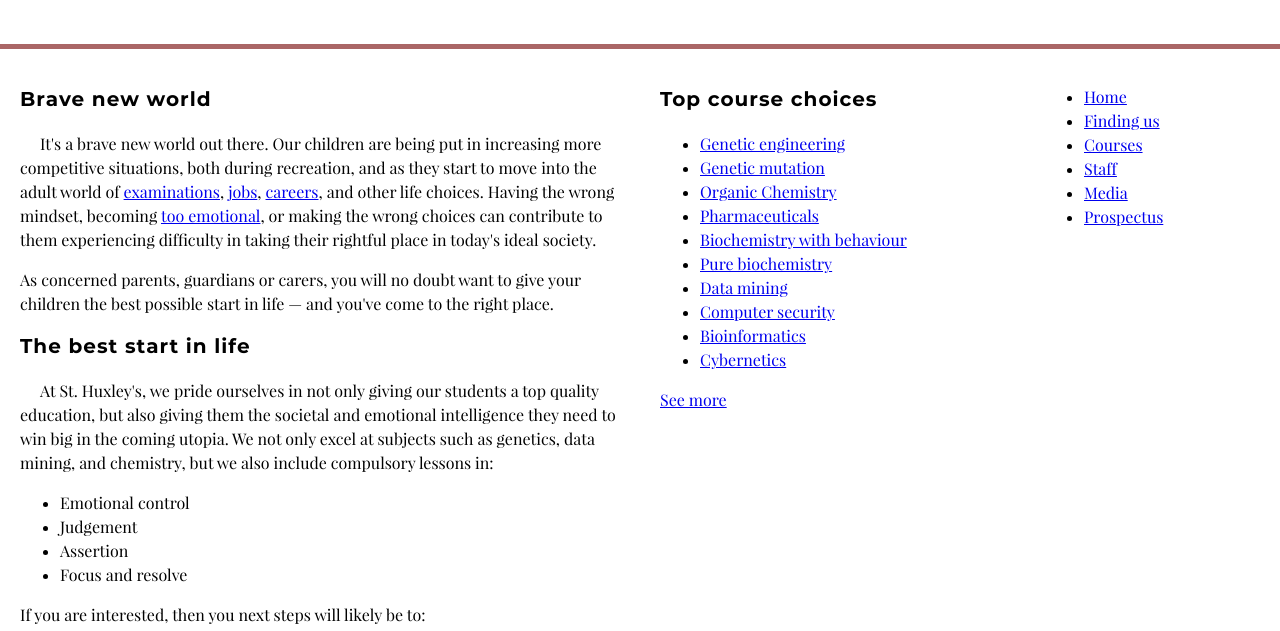
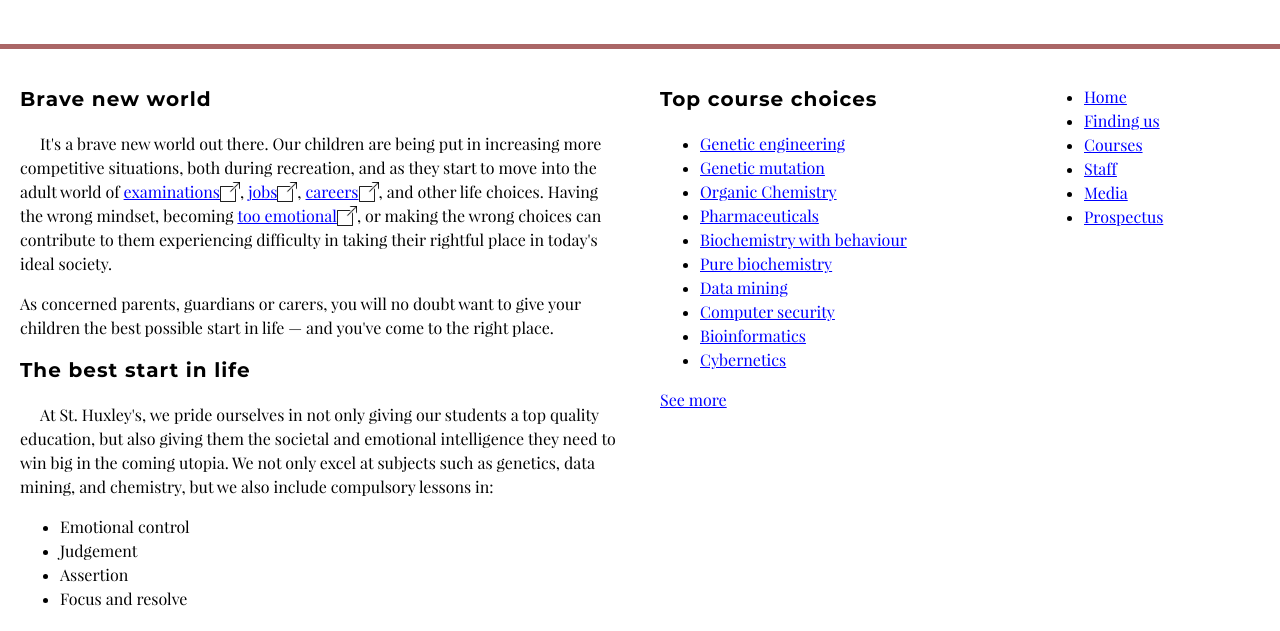
Before and after one commit to daCruzNobre/INFT1206_Joao.DaCruzNobre, a plain HTML site: page lab3part3/index.html in a window 1280 px wide. Shown: the part 115-746 px from the top of the page. Drawn offline with Linux system fonts and the light colour scheme; files whose address does not match are found by name.

Commit message:
lab3part3
added style to links and a external icon img

```diff
--- a/lab3part3/style.css
+++ b/lab3part3/style.css
@@ -105,3 +105,35 @@ header h1 {
 section > h1 + p, section > h2 + p, section > h3 + p, section > h4 + p, section > h5 + p, section > h6 + p {
   text-indent: 20px;
 }
+
+/* Give the link, visited, focus, and hover states colors that match the horizontal bars */
+a, a:link, a:visited {
+  color: blue; /* Suitable color for links and visited */
+}
+
+/* Make links underlined by default, but remove underline on hover and focus */
+a, a:link, a:visited {
+  text-decoration: underline; /* Underline by default */
+}
+
+a:focus, a:hover {
+  text-decoration: none; /* Remove underline on hover and focus */
+}
+
+/* Remove the default focus outline from ALL links */
+a {
+  outline: none;
+}
+
+/* Give the active state a noticeably different styling that fits with the page design */
+a:active {
+  color: #FF0000; /* Example different color for active state */
+  font-weight: bold; /* Add bold font for active state */
+}
+
+/* Insert an external link icon next to external links */
+a[href*="http"] {
+  padding-right: 20px; /* Provide space for the icon */
+  background: url('external-link-icon.png') no-repeat right center; /* Add the icon as background */
+  background-size: 20px 20px; /* Resize the icon to an appropriate size */
+}
```
Also changed, not shown: lab3part3/external-link-icon.png (added).
